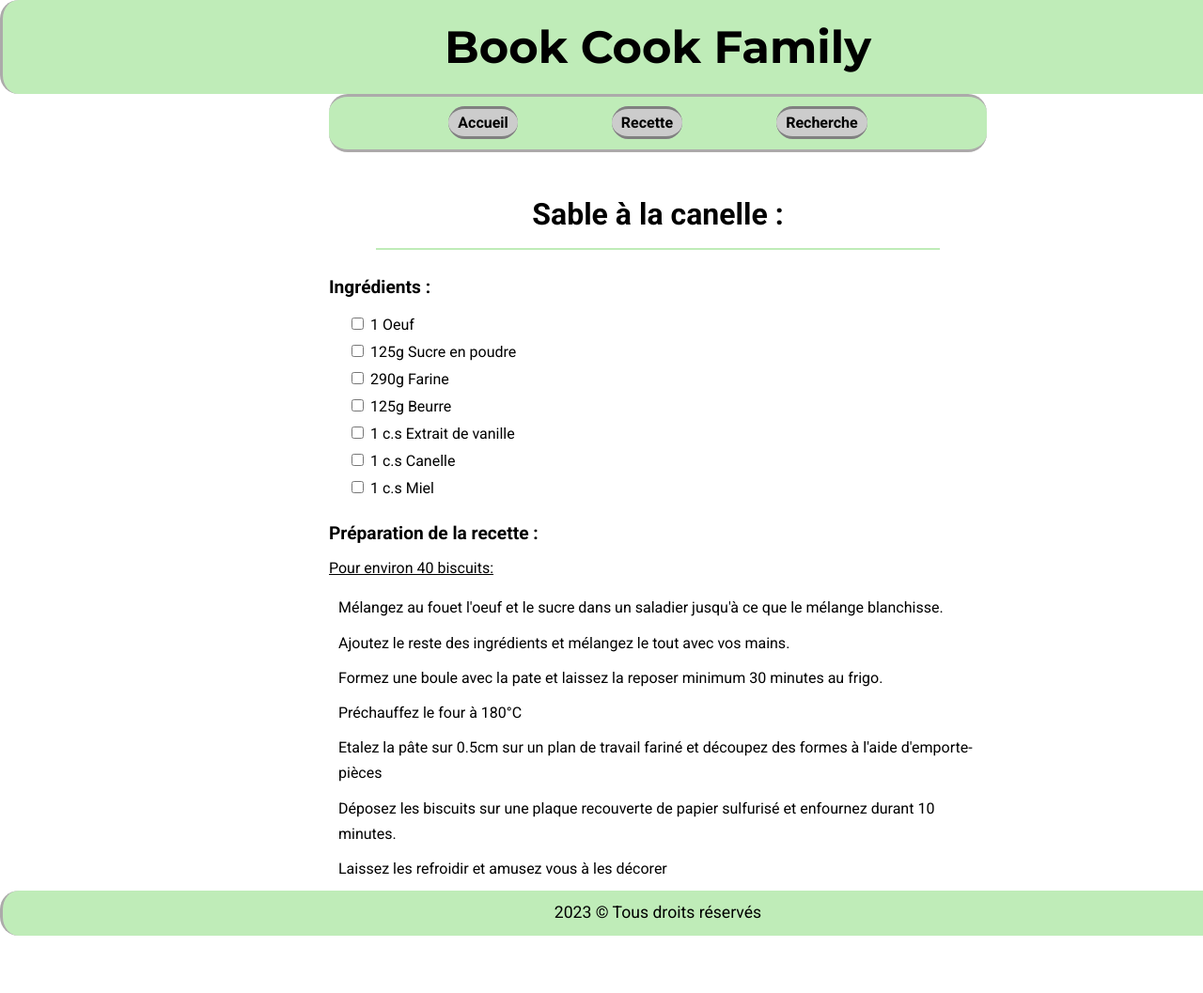
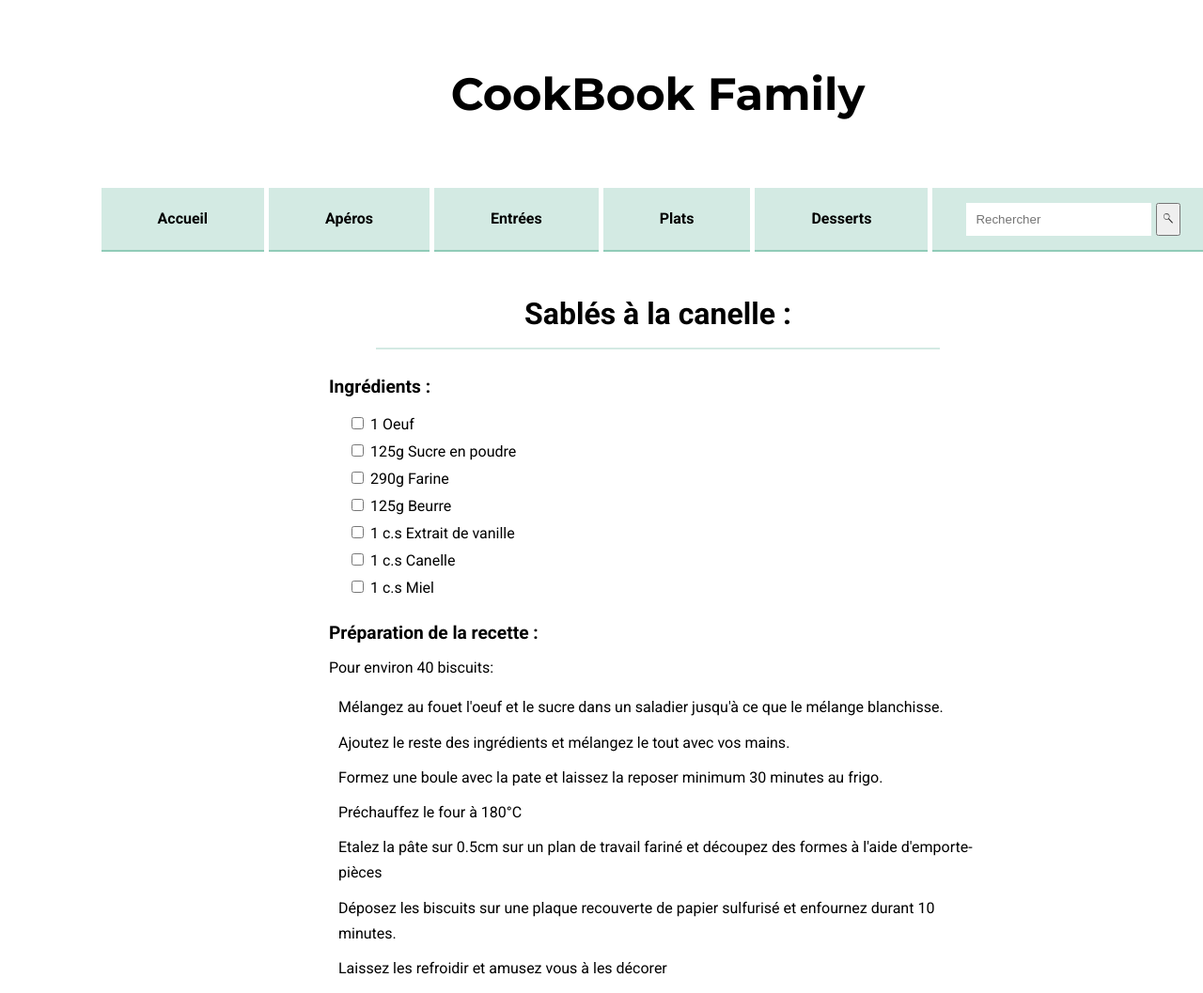
Before and after one commit to Joflamme88/Joflamme-CookBook.github.io, a plain HTML site: page index.html in a window 1280 px wide. Shown: the top 1057 px of the page at 94% size. Before the commit the page ends 996 px from the top, so only its background shows below. Drawn offline with Linux system fonts and the light colour scheme.

Commit message:
update nav bar

```diff
--- a/css/styles.css
+++ b/css/styles.css
@@ -1,29 +1,32 @@
 :root {
-  --bg-green-pastel: #BFECB8
+  --bg-green-pastel: #BFECB8;
+  --bg-green-blue-dark: #90CBB8;
+  --bg-green-blue-light: #D3EAE3;
 }
 
 body {
+
+  font-family: "Roboto";
+}
+
+.container {
   display: flex;
   flex-direction: column;
-  font-family: "Roboto";
   width: 1400px;
   margin: auto;
-
+  box-shadow: 0 0 20px rgb(236, 236, 236);
 }
 
 /* HEADER */
 .header-top {
   display: flex;
-  height: 100px;
+  height: 200px;
   justify-content: center;
   align-items: center;
-  background-color: var(--bg-green-pastel);
   font-size: 3rem;
   font-weight: bold;
   font-family: "Montserrat";
-  border-radius: 20px;
-  border-left: 3px solid rgb(172, 170, 170);
-  border-right: 3px solid rgb(172, 170, 170);
+
 }
 
 .header-top__title {
@@ -32,34 +35,57 @@ body {
 }
 
 .nav-item {
-  background-color: var(--bg-green-pastel);
-  border-top: 3px solid rgb(172, 170, 170);
-  border-bottom: 3px solid rgb(172, 170, 170);
   display: flex;
   justify-content: center;
-  gap: 100px;
-  padding: 20px 0;
-  width: 50%;
-  margin: auto;
-  border-radius: 20px;
+  gap: 5px;
+
 }
 
-.nav-item__btn {
-  background-color: #ccc;
-  border-top: 3px solid gray;
-  border-bottom: 3px solid gray;
-  border-radius: 20px;
-  padding: 5px 10px;
+.nav-item__link {
+  display: flex;
+  flex-direction: column;
   font-weight: bold;
+  background-color: var(--bg-green-blue-light);
+  border-bottom: 2px solid var(--bg-green-blue-dark);
+  padding: 25px 60px;
+  text-align: center;
+  /* box-shadow: 0px 2px 4px rgb(172, 170, 170); */
 }
 
-.nav-item__btn:hover {
-  background-color: var(--bg-green-pastel);
-  transition: 0.3s;
+.nav-item__search {
+  width: 300px;
+  font-weight: bold;
+  background-color: var(--bg-green-blue-light);
+  border-bottom: 2px solid var(--bg-green-blue-dark);
+  padding: 13px 5px;
+  text-align: center;
+  /* box-shadow: 0px 2px 4px rgb(172, 170, 170); */
+}
+
+.nav-item__link:hover,
+.nav-item__search:hover {
+  background-color: var(--bg-green-blue-dark)
+}
+
+.nav-item__search{
+  display: flex;
+  justify-content: center;
+  padding : 15.5px 0;
+}
+.nav-item__search input {
+  background-color: rgb(255, 255, 255);
+  border: none;
+  margin-right: 5px;
+  padding : 10px 10px;
+}
+
+.nav-item__search--btn img{
+  width: 10px;
+
 }
 
 /*Main */
-.container {
+.main_container {
   font-family: "Roboto";
   display: flex;
   margin: auto;
@@ -81,7 +107,7 @@ body {
   font-weight: bold;
   padding-bottom: 20px;
   margin: 0 50px;
-  border-bottom: 2px solid var(--bg-green-pastel);
+  border-bottom: 2px solid var(--bg-green-blue-light)
 }
 
 .recipe__ingredients {
@@ -98,7 +124,6 @@ body {
 
 .recipe__preparation--nombre {
   margin-bottom: 20px;
-  text-decoration: underline;
 }
 
 .recipe__ingredients--list li {
@@ -113,14 +138,11 @@ body {
 
 /* Footer */
 .footer {
-  background-color: var(--bg-green-pastel);
-  border-left: 3px solid rgb(172, 170, 170);
-  border-right: 3px solid rgb(172, 170, 170);
-  border-radius: 20px;
-  /* position: absolute; */
-  /* bottom: 0; */
+  background-color: var(--bg-green-blue-light);
+  box-shadow: 2px -2px 4px rgb(172, 170, 170);
   text-align: center;
   font-size: 1.1rem;
   padding: 15px 0;
-  width: 1400px;
+  border-radius: 10px;
+  margin-top: 20px
 }
--- a/index.html
+++ b/index.html
@@ -16,21 +16,30 @@
 </head>
 
 <body>
+  <div class="container">
     <!-- Header -->
     <header>
-    <h1 class="header-top">Book Cook Family</h1>
+      <h1 class="header-top">CookBook Family</h1>
       <nav>
         <ul class="nav-item">
-        <li><a class="nav-item__btn" href="#">Accueil</a></li>
-        <li><a class="nav-item__btn" href="#">Recette</a></li>
-        <li> <a class="nav-item__btn" href="#">Recherche</a></li>
+          <li><a class="nav-item__link" href="#">Accueil</a></li>
+          <li><a class="nav-item__link" href="#">Apéros</a></li>
+          <li><a class="nav-item__link" href="#">Entrées</a></li>
+          <li><a class="nav-item__link" href="#">Plats</a></li>
+          <li><a class="nav-item__link" href="#">Desserts</a></li>
+          <li>
+            <form class="nav-item__search" role="search" method="">
+              <input id="nav-item__search--input" name="search" type="search" placeholder="Rechercher" />
+              <button class="nav-item__search--btn"><img src="/img/search.png" alt="loupe recherce"></button>
+            </form>
+          </li>
         </ul>
       </nav>
     </header>
     <!-- main -->
-  <main class="container">
+    <main class="main_container">
       <article class="recipe">
-      <h2 class="recipe__title">Sable à la canelle :</h2>
+        <h2 class="recipe__title">Sablés à la canelle :</h2>
         <section class="recipe__ingredients">
           <h3 class="recipe__ingredients--title">Ingrédients :</h3>
           <!-- Faire un tableau en JS -->
@@ -66,7 +75,8 @@
             <p>Ajoutez le reste des ingrédients et mélangez le tout avec vos mains.</p>
             <p>Formez une boule avec la pate et laissez la reposer minimum 30 minutes au frigo.</p>
             <p>Préchauffez le four à 180°C</p>
-          <p>Etalez la pâte sur 0.5cm sur un plan de travail fariné et découpez des formes à l'aide d'emporte-pièces</p>
+            <p>Etalez la pâte sur 0.5cm sur un plan de travail fariné et découpez des formes à l'aide d'emporte-pièces
+            </p>
             <p>Déposez les biscuits sur une plaque recouverte de papier sulfurisé et enfournez durant 10 minutes.</p>
             <p>Laissez les refroidir et amusez vous à les décorer</p>
           </div>
@@ -77,6 +87,7 @@
     <footer class="footer">
       2023 &copy; Tous droits réservés
     </footer>
+  </div>
 </body>
 
 </html>
```
Also changed, not shown: img/search.png (added). Lines whose indentation alone changed are shown as unchanged.
